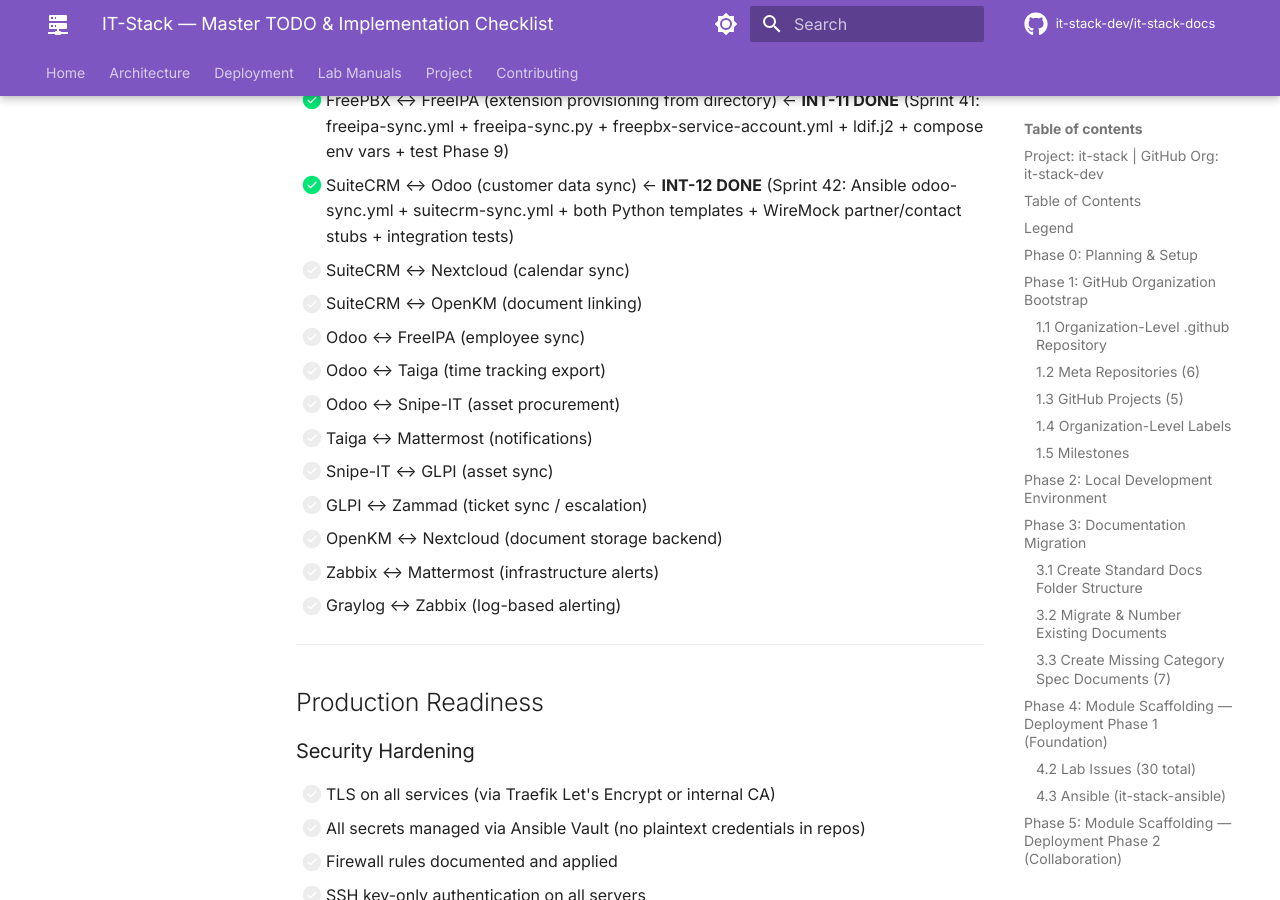
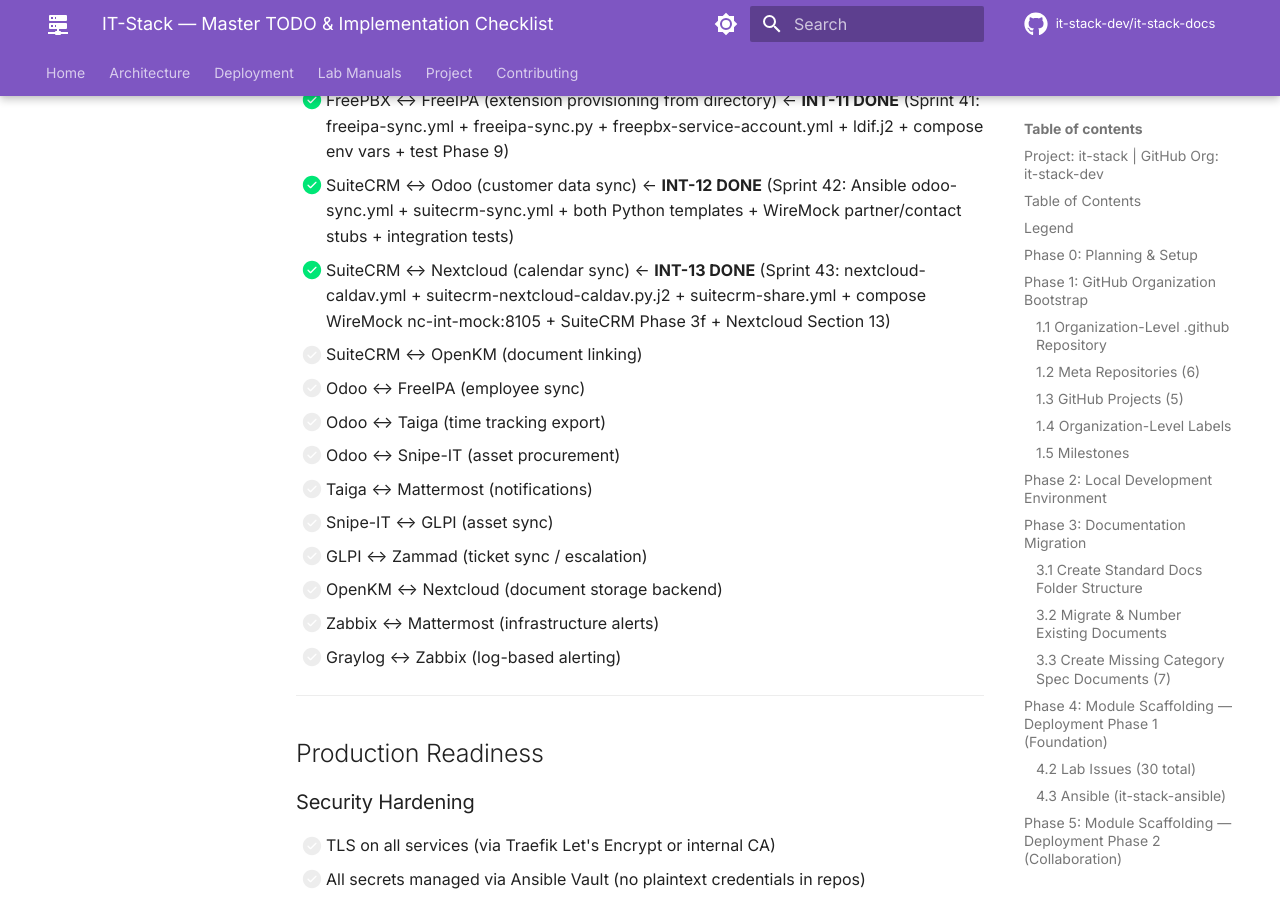
Before and after one commit to it-stack-dev/it-stack-docs, an MkDocs documentation site: the page built from docs/IT-STACK-TODO.md, in a window 1280 px wide and 900 px high, scrolled down 15580 px. Built offline with MkDocs 1.6.1 and Material for MkDocs 9.7.7, drawn with Linux system fonts in a browser that asks for light colours; comment, search, counter and statistics services are not loaded.

Commit message:
docs: Sprint 43 INT-13 CHANGELOG v1.39.0 + TODO INT-13 done

```diff
--- a/docs/IT-STACK-TODO.md
+++ b/docs/IT-STACK-TODO.md
@@ -401,7 +401,7 @@ All 5 repos have:
 - [x] FreePBX ↔ Zammad (automatic phone tickets)  ← **INT-10 DONE** (Sprint 40: zammad-webhook.yml + freepbx-cti.yml + AGI script + WireMock + Zammad CTI channel API)
 - [x] FreePBX ↔ FreeIPA (extension provisioning from directory)  ← **INT-11 DONE** (Sprint 41: freeipa-sync.yml + freeipa-sync.py + freepbx-service-account.yml + ldif.j2 + compose env vars + test Phase 9)
 - [x] SuiteCRM ↔ Odoo (customer data sync)  ← **INT-12 DONE** (Sprint 42: Ansible odoo-sync.yml + suitecrm-sync.yml + both Python templates + WireMock partner/contact stubs + integration tests)
-- [ ] SuiteCRM ↔ Nextcloud (calendar sync)
+- [x] SuiteCRM ↔ Nextcloud (calendar sync)  ← **INT-13 DONE** (Sprint 43: nextcloud-caldav.yml + suitecrm-nextcloud-caldav.py.j2 + suitecrm-share.yml + compose WireMock nc-int-mock:8105 + SuiteCRM Phase 3f + Nextcloud Section 13)
 - [ ] SuiteCRM ↔ OpenKM (document linking)
 - [ ] Odoo ↔ FreeIPA (employee sync)
 - [ ] Odoo ↔ Taiga (time tracking export)
```
Also changed, not shown: CHANGELOG.md (+23 -1 lines).
